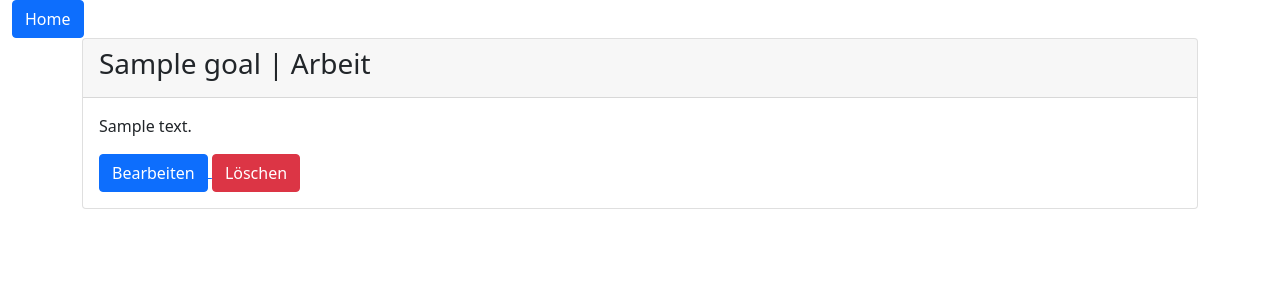
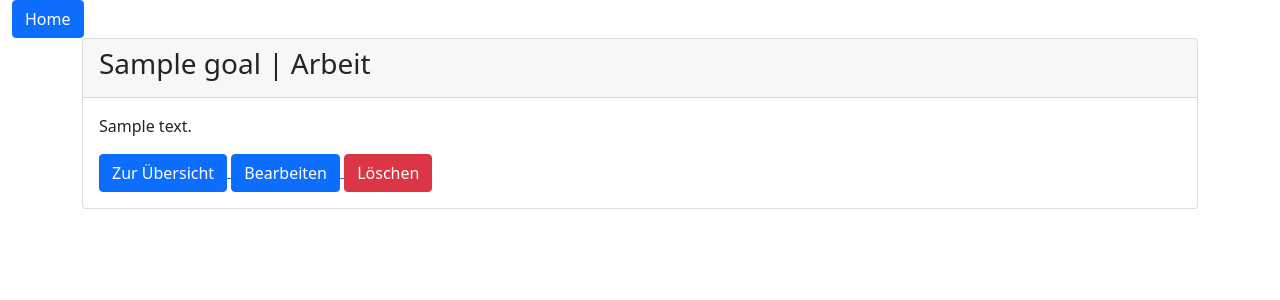
Before and after one commit to eliujulian/elios_app, a Django app: template templates/habit/goal_detail.html in a window 1280 px wide. Shown: the top 300 px of the page. Run offline with Django 3.2, Linux system fonts and the light colour scheme; the template is opened without the code that fills it: values that come from a table or form of the project are taken from there, others are empty; tables that the repository leaves empty hold one stand-in row (values such as "Sample post"); some libraries are stand-ins or nearby versions.

Commit message:
added Button

```diff
--- a/templates/habit/goal_detail.html
+++ b/templates/habit/goal_detail.html
@@ -11,6 +11,9 @@
             <div class="card-body">
                 {{ object.description|linebreaks }}
 
+            <a href="{% url 'goals' %}">
+                <button class="btn btn-primary">Zur Übersicht</button>
+            </a>
             <a href="{% url 'goal-update' object.id_slug %}">
                 <button class="btn btn-primary">Bearbeiten</button>
             </a>
```
